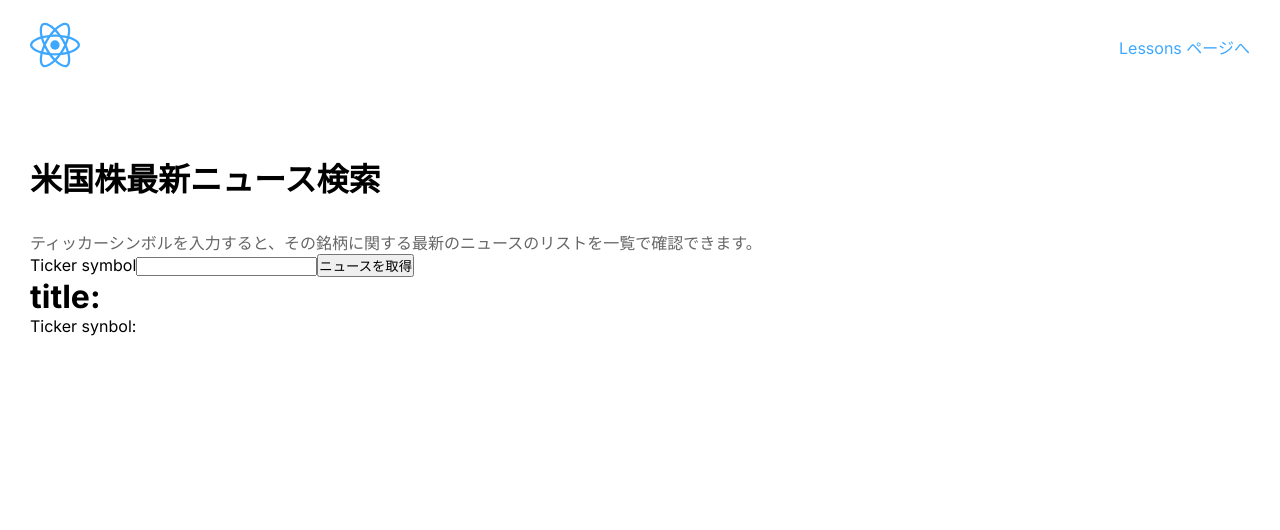
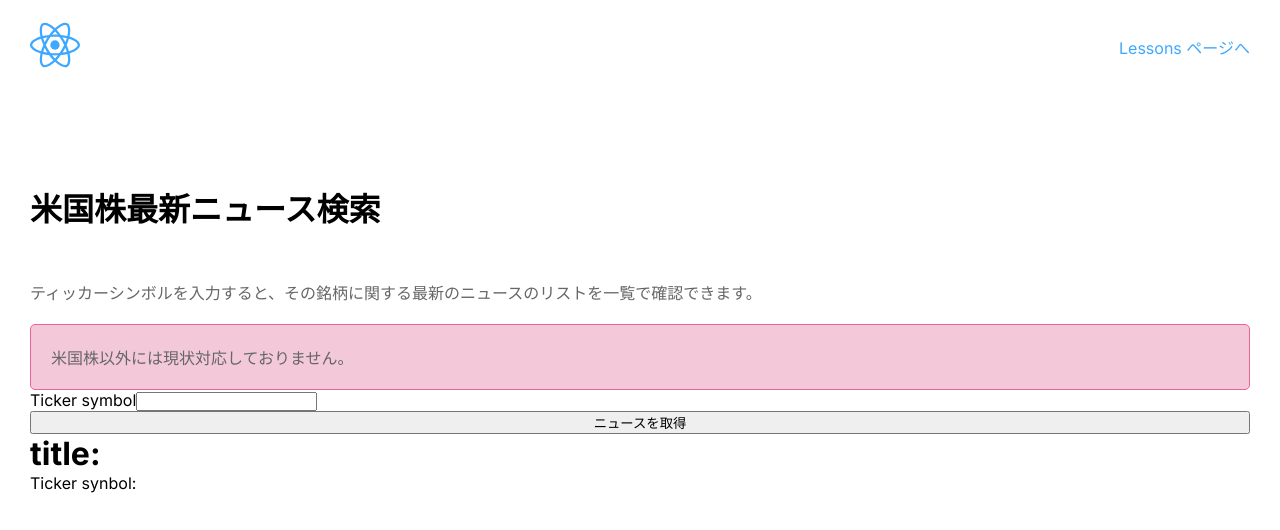
Before and after one commit to hirotiia/practice-react, a Next.js app: page /stock in a window 1280 px wide. Shown: the top 530 px of the page. Built offline with nearby package versions, Linux system fonts and the light colour scheme.

Commit message:
:zap: 画面設計

```diff
--- a/src/app/page.tsx
+++ b/src/app/page.tsx
@@ -1,6 +1,7 @@
 'use client';
 
 import { styled } from 'styled-components';
+import { H1 } from '@/components/elements/heading/headingLv1/headingLv1';
 import { ListItems } from '@/components/elements/list/list/list';
 
 const P = styled.p`
@@ -45,7 +46,7 @@ export default function Home() {
 
   return (
     <>
-      <h1>React学習記録</h1>
+      <H1>React学習記録</H1>
       <P>このサイトはReactを学びながら、Next.jsの環境にもなれていくための学習記録サイトです。</P>
       <P>
         サンプルとして米国株APIをしようして、銘柄の最新情報を取得するアプリケーションを開発予定です。
--- a/src/app/stock/page.tsx
+++ b/src/app/stock/page.tsx
@@ -2,6 +2,8 @@
 
 import { useState } from 'react';
 import { styled } from 'styled-components';
+import { Box1 } from '@/components/elements/box/box1/box1';
+import { H1 } from '@/components/elements/heading/headingLv1/headingLv1';
 
 const P = styled.p`
   margin-top: 30px;
@@ -25,10 +27,13 @@ export default function Page() {
 
   return (
     <>
-      <h1>米国株最新ニュース検索</h1>
+      <H1>米国株最新ニュース検索</H1>
       <P>
         ティッカーシンボルを入力すると、その銘柄に関する最新のニュースのリストを一覧で確認できます。
       </P>
+      <Box1>
+        <P>米国株以外には現状対応しておりません。</P>
+      </Box1>
       <label>
         Ticker symbol
         <input
@@ -38,8 +43,8 @@ export default function Page() {
           }}
           value={tickerSymbol}
         />
-        <button onClick={getData}>ニュースを取得</button>
       </label>
+      <button onClick={getData}>ニュースを取得</button>
       <h1>title: {title}</h1>
       <span>Ticker synbol:{tickerSymbol}</span>
     </>
--- /dev/null
+++ b/src/components/elements/box/box1/box1.tsx
@@ -0,0 +1,18 @@
+import { ReactElement } from 'react';
+import { styled } from 'styled-components';
+
+const Box = styled.div`
+  border: 1px solid #eb6299;
+  border-radius: 5px;
+  margin-top: 20px;
+  padding: 20px;
+  background-color: #f3c9d9;
+
+  *:first-child {
+    margin-top: 0 !important;
+  }
+`;
+
+export const Box1 = ({ children }: { children: ReactElement }) => {
+  return <Box>{children}</Box>;
+};
--- /dev/null
+++ b/src/components/elements/heading/headingLv1/headingLv1.tsx
@@ -0,0 +1,9 @@
+import { styled } from 'styled-components';
+
+const Heading1 = styled.h1`
+  margin-block: 30px 20px;
+`;
+
+export const H1 = ({ children }: { children: string }) => {
+  return <Heading1>{children}</Heading1>;
+};
```
Also changed, not shown: src/components/elements/panel/panel.tsx (added, +12 -0 lines).
